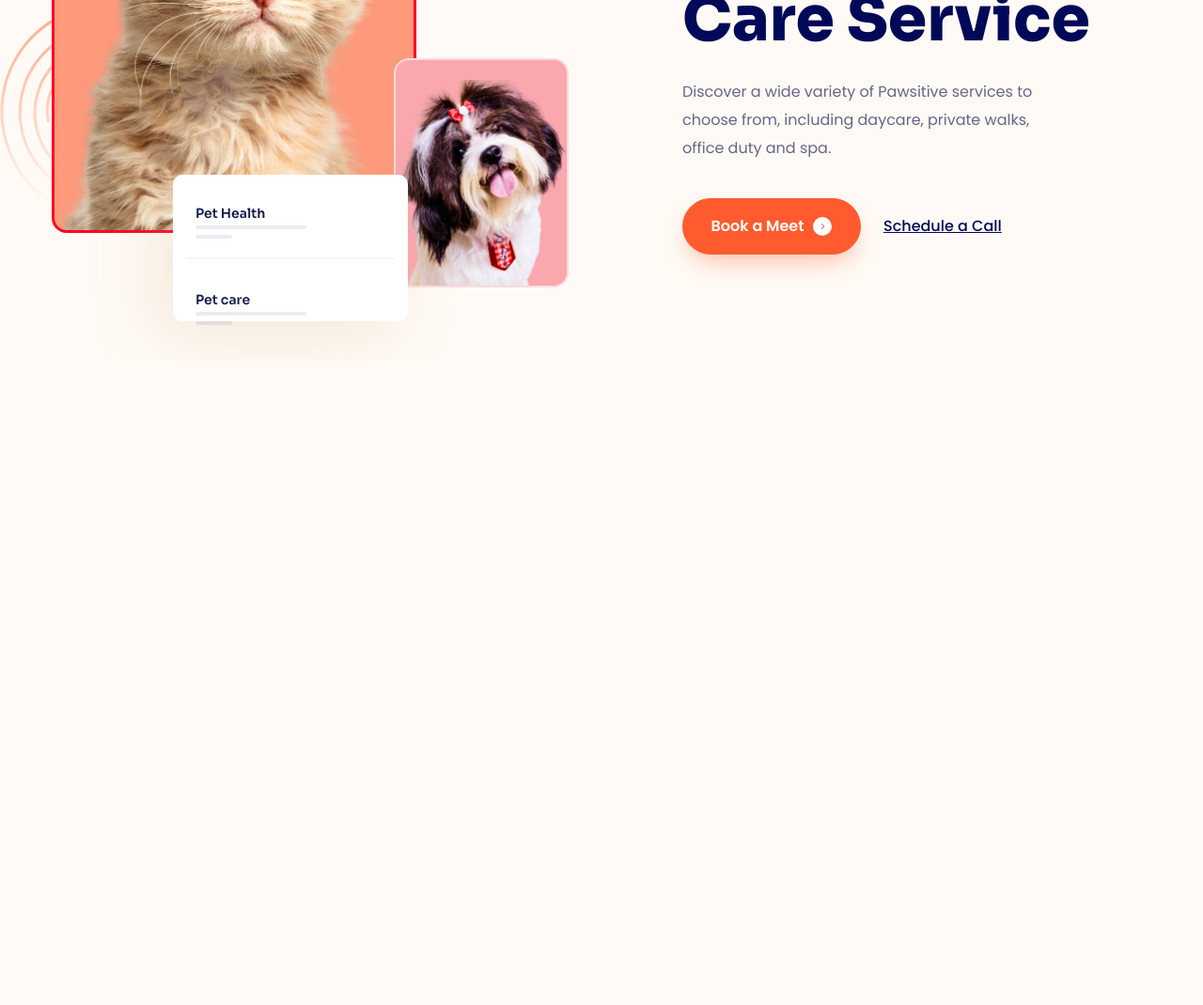
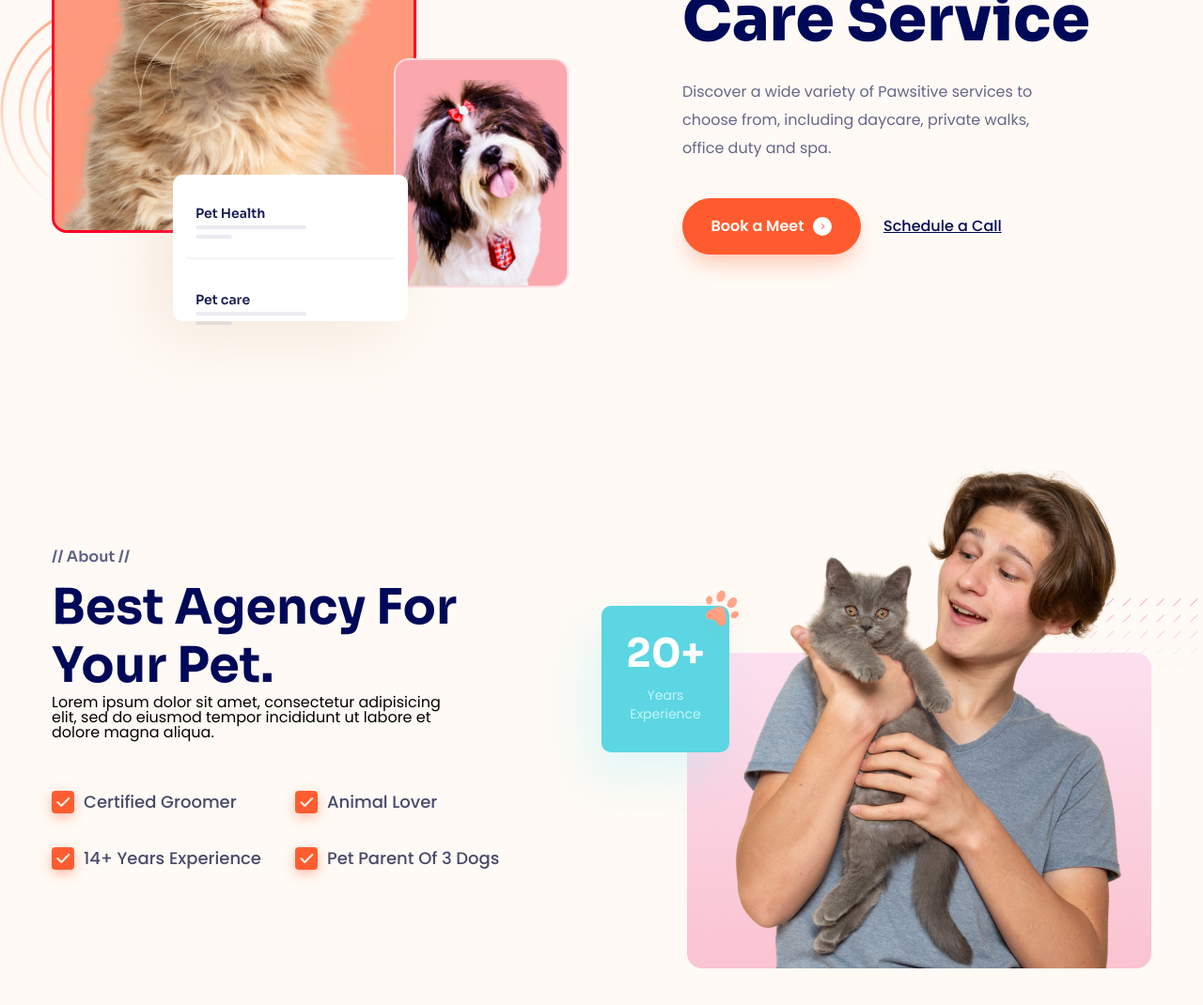
Before and after one commit to Geinjr/f8-htmlcss-04, a plain HTML site: page index.html in a window 1280 px wide. Shown: the part 416-1486 px from the top of the page at 94% size. Before the commit the page ends 800 px from the top, so only its background shows below. Drawn offline with Linux system fonts and the light colour scheme.

Commit message:
làm phần about#2

```diff
--- a/assets/css/style.css
+++ b/assets/css/style.css
@@ -79,6 +79,20 @@ button {
     width: 1170px;
     max-width: calc(100% - 48px);
     margin: 0 auto;
+}
+
+.section-heading {
+    color: #000958;
+    font-size: 5.2rem;
+    font-weight: 700;
+    line-height: 1.19; /* 119.231% */
+}
+
+.section-desc {
+    color: #656689;
+    font-size: 1.6rem;
+    font-weight: 400;
+    line-height: 1.87; /* 187.5% */
 }
 
 /* header */
@@ -276,3 +290,136 @@ button {
     line-height: 1; /* 100% */
     text-decoration-line: underline;
 }
+
+/* about */
+.about {
+    margin-top: 138px;
+}
+
+.about__inner {
+    display: grid;
+    grid-template-columns: 1fr 1fr;
+    align-items: center;
+}
+
+.about__label {
+    color: #5e6085;
+    font-family: Sora, sans-serif;
+    font-size: 1.6rem;
+    font-weight: 600;
+    line-height: 1; /* 100% */
+}
+
+.about__heading {
+    margin-top: 15px;
+}
+
+.about__desc,
+.about__heading {
+    width: 444px;
+}
+.about__media {
+    position: relative;
+}
+
+.about__checklisst {
+    margin-top: 54px;
+    display: grid;
+    grid-template-columns: auto auto;
+    justify-content: flex-start;
+    gap: 36px;
+}
+
+.about__check-item::before {
+    content: "";
+    display: inline-block; /* đặt vậy mới đặt được width với height  và nó cũng là thẻ span*/
+    width: 24px;
+    height: 24px;
+    border-radius: 4px;
+    background: #ff5d31;
+    box-shadow: 0px 4px 15px -3px rgba(255, 93, 49, 0.69);
+}
+
+.about__check-item {
+    position: relative;
+    display: flex;
+    align-items: center;
+    column-gap: 10px;
+    color: #48496a;
+    font-size: 1.8rem;
+    font-weight: 500;
+    line-height: 1; /* 100% */
+}
+
+.about__check-item::after {
+    content: url(../icon/tick.svg);
+    position: absolute;
+    top: 2px;
+    left: 5px;
+}
+
+.about__card {
+    position: absolute;
+    top: 165px;
+    left: 0;
+    width: 136px;
+    height: 156px;
+    padding: 30px 26px;
+    border-radius: 10px;
+    background: #5bd6e2;
+    box-shadow: -15px 26px 48px 0px rgba(85, 240, 255, 0.17);
+    text-align: center;
+}
+
+.about__card-title {
+    color: #fff;
+    font-family: Sora, sans-serif;
+    font-size: 4.2rem;
+    font-weight: 700;
+    line-height: 1; /* 100% */
+}
+
+.about__card-desc {
+    margin-top: 14px;
+    color: #c6f4f9;
+    font-size: 1.4rem;
+    font-weight: 400;
+    line-height: 1.42; /* 142.857% */
+}
+
+.about__card-decor {
+    position: absolute;
+    top: -32px;
+    right: -39px;
+}
+
+.about__img-wrap {
+    position: relative;
+    width: 494px;
+    margin-left: auto;
+}
+
+.about__img-wrap::after {
+    position: absolute;
+    left: 0;
+    right: 0;
+    bottom: 0;
+    content: "";
+    border-radius: 16px;
+    background: linear-gradient(180deg, #fce0ef 0%, #fac3d1 100%);
+    height: 336px;
+    z-index: -1;
+}
+
+.about__img {
+    width: 450px;
+    display: block;
+    margin: auto; /* xóa bỏ phần thừa đoạn cuối của ảnh cùng như căn giữa ảnh  */
+}
+
+.about__media--decor {
+    position: absolute;
+    top: 157px;
+    right: -50px;
+    z-index: -1;
+}
--- a/index.html
+++ b/index.html
@@ -250,5 +250,66 @@
                 </div>
             </div>
         </section>
+        <main style="height: 60000px">
+            <!-- about -->
+            <section class="about">
+                <div class="container">
+                    <div class="about__inner">
+                        <section class="about__content">
+                            <p class="about__label">// About //</p>
+                            <h2 class="about__heading section-heading">
+                                Best Agency For Your Pet.
+                            </h2>
+                            <p class="about__desc section__desc">
+                                Lorem ipsum dolor sit amet, consectetur
+                                adipisicing elit, sed do eiusmod tempor
+                                incididunt ut labore et dolore magna aliqua.
+                            </p>
+                            <div class="about__checklisst">
+                                <span class="about__check-item">
+                                    Certified Groomer
+                                </span>
+                                <span class="about__check-item">
+                                    Animal Lover
+                                </span>
+                                <span class="about__check-item">
+                                    14+ Years Experience
+                                </span>
+                                <span class="about__check-item">
+                                    Pet Parent Of 3 Dogs
+                                </span>
+                            </div>
+                        </section>
+                        <div class="about__media">
+                            <!-- about card -->
+                            <div class="about__card">
+                                <b class="about__card-title"> 20+</b>
+                                <p class="about__card-desc">Years Experience</p>
+                                <img
+                                    src="./assets/icon/hand cat.svg"
+                                    alt=""
+                                    class="about__card-decor"
+                                />
+                            </div>
+                            <!-- aboout images wrapper -->
+                            <figure class="about__img-wrap">
+                                <img
+                                    src="./assets/img/about 1.png"
+                                    alt=""
+                                    class="about__img"
+                                />
+                            </figure>
+                            <img
+                                src="./assets/icon/decor 3.svg"
+                                alt=""
+                                class="about__media--decor"
+                            />
+                        </div>
+                        <div class="about__media"></div>
+                        <section class="about__content"></section>
+                    </div>
+                </div>
+            </section>
+        </main>
     </body>
 </html>
```
Also changed, not shown: assets/icon/decor 3.svg (added), assets/icon/hand cat.svg (added), assets/icon/tick.svg (added), assets/img/about 1.png (added).
